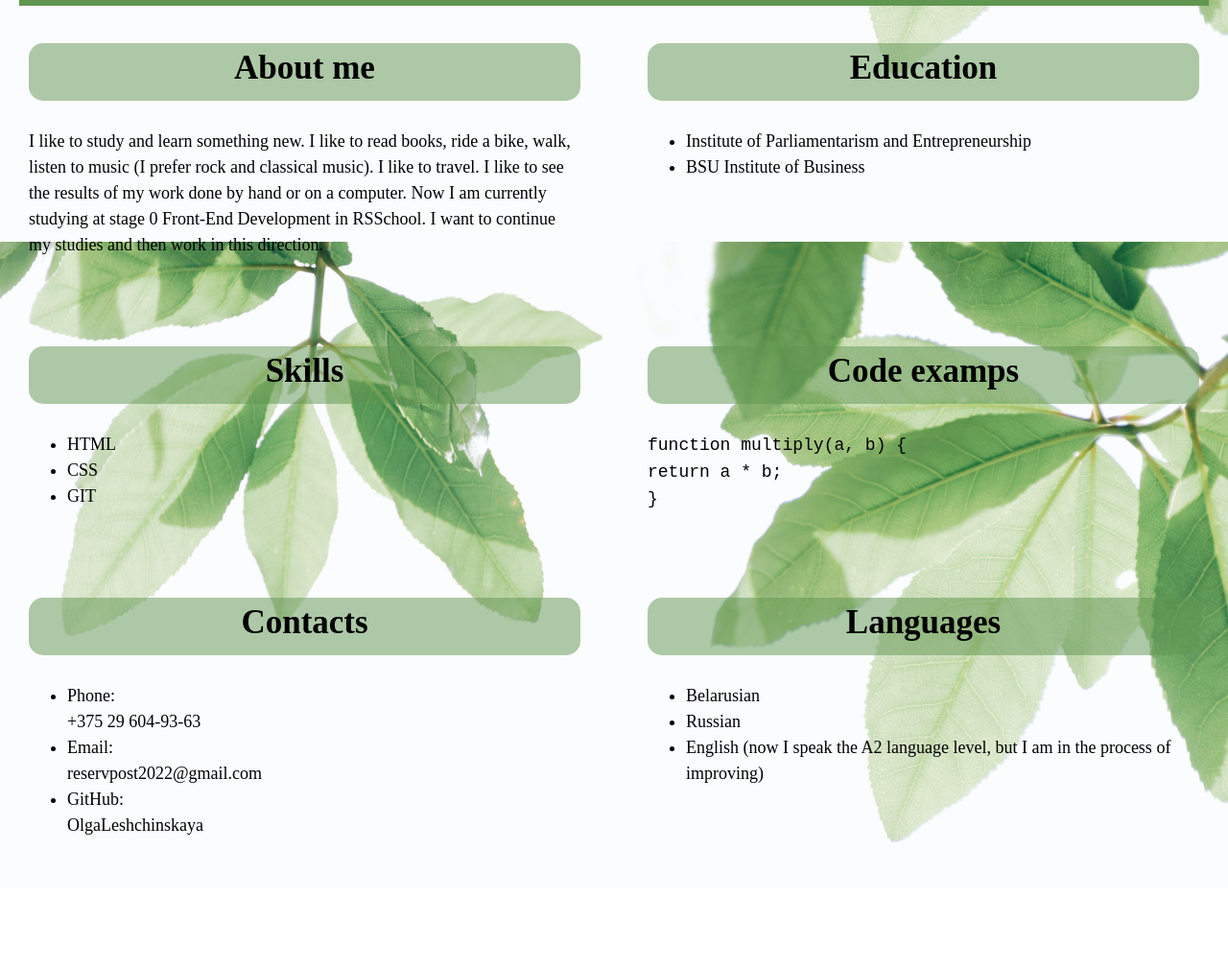
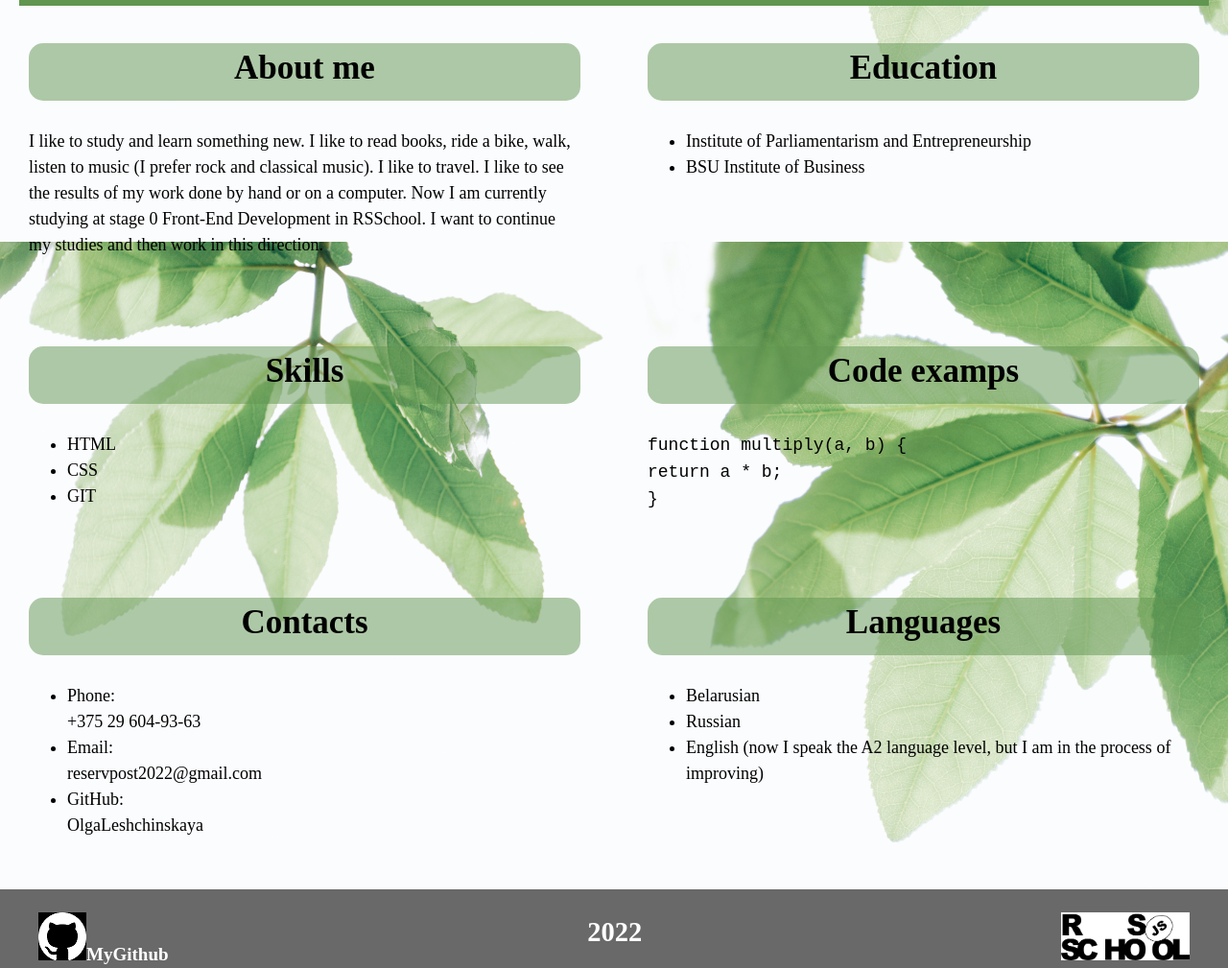
Before and after one commit to OlgaLeshchinskaya/rsschool-cv, a plain HTML site: page index.html in a window 1280 px wide. Shown: the part 548-1557 px from the top of the page at 96% size. Before the commit the page ends 1475 px from the top, so only its background shows below. Drawn offline with Linux system fonts and the light colour scheme; a web font is replaced by a local one.

Commit message:
feat: add footer index and css

```diff
--- a/index.html
+++ b/index.html
@@ -105,6 +105,15 @@
              </div>
             </div>
     </main>
-
+<footer>
+    <div class="container">
+        <div class="footer-container">
+            <a class="footer_github" href="https://github.com/OlgaLeshchinskaya"></a>
+            <a class="image_rss" href="https://rs.school/js/"><img src="assets/rss.png" alt="logo rss" width="134" height="50"></a>
+            <a class="image_github" href="https://github.com/OlgaLeshchinskaya"><img src="assets/github.png" alt="logo github" width="50" height="50">MyGithub</a>
+            <h2>2022</h2>
+        </div>
+    </div>
+</footer>
 </body>
 </html>
--- a/style.css
+++ b/style.css
@@ -161,3 +161,18 @@ main {
     width: 140px;
     height: 2px;
 }
+
+.image_rss{
+	float: right;
+	margin-right: 20px;
+	text-align: center;
+}
+
+.image_github{
+	text-align: center;
+	float: left;
+	margin-left: 20px;
+	text-align: center;
+	text-decoration: none;
+	color: #FFFFFF;
+}
```
Also changed, not shown: assets/rss.png (added), assets/rsss.png (deleted).
